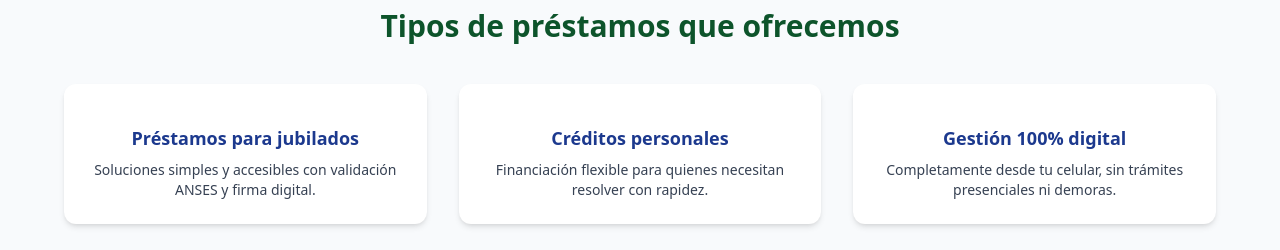
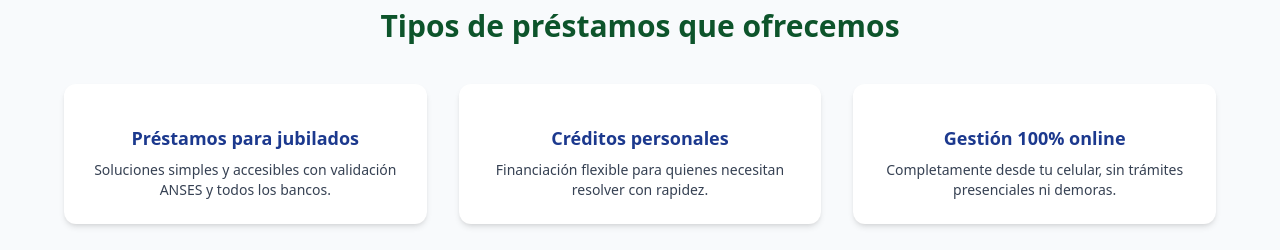
Before and after one commit to sarodruiz/landing-page-credicorr, a React (Vite) app: page / in a window 1280 px wide. Shown: the part 1560-1810 px from the top of the page. Built offline with nearby package versions, Linux system fonts and the light colour scheme.

Commit message:
changed services section

```diff
--- a/src/components/ServicesSection.jsx
+++ b/src/components/ServicesSection.jsx
@@ -14,8 +14,8 @@ function ServicesSection() {
               Préstamos para jubilados
             </h3>
             <p className="text-sm text-gray-700">
-              Soluciones simples y accesibles con validación ANSES y firma
-              digital.
+              Soluciones simples y accesibles con validación ANSES y todos los
+              bancos.
             </p>
           </div>
 
@@ -34,7 +34,7 @@ function ServicesSection() {
           <div className="bg-white rounded-xl shadow-md p-6 text-center hover:shadow-lg transition">
             <div className="text-green-600 mb-4"></div>
             <h3 className="font-semibold text-lg mb-2 text-blue-900">
-              Gestión 100% digital
+              Gestión 100% online
             </h3>
             <p className="text-sm text-gray-700">
               Completamente desde tu celular, sin trámites presenciales ni
```
